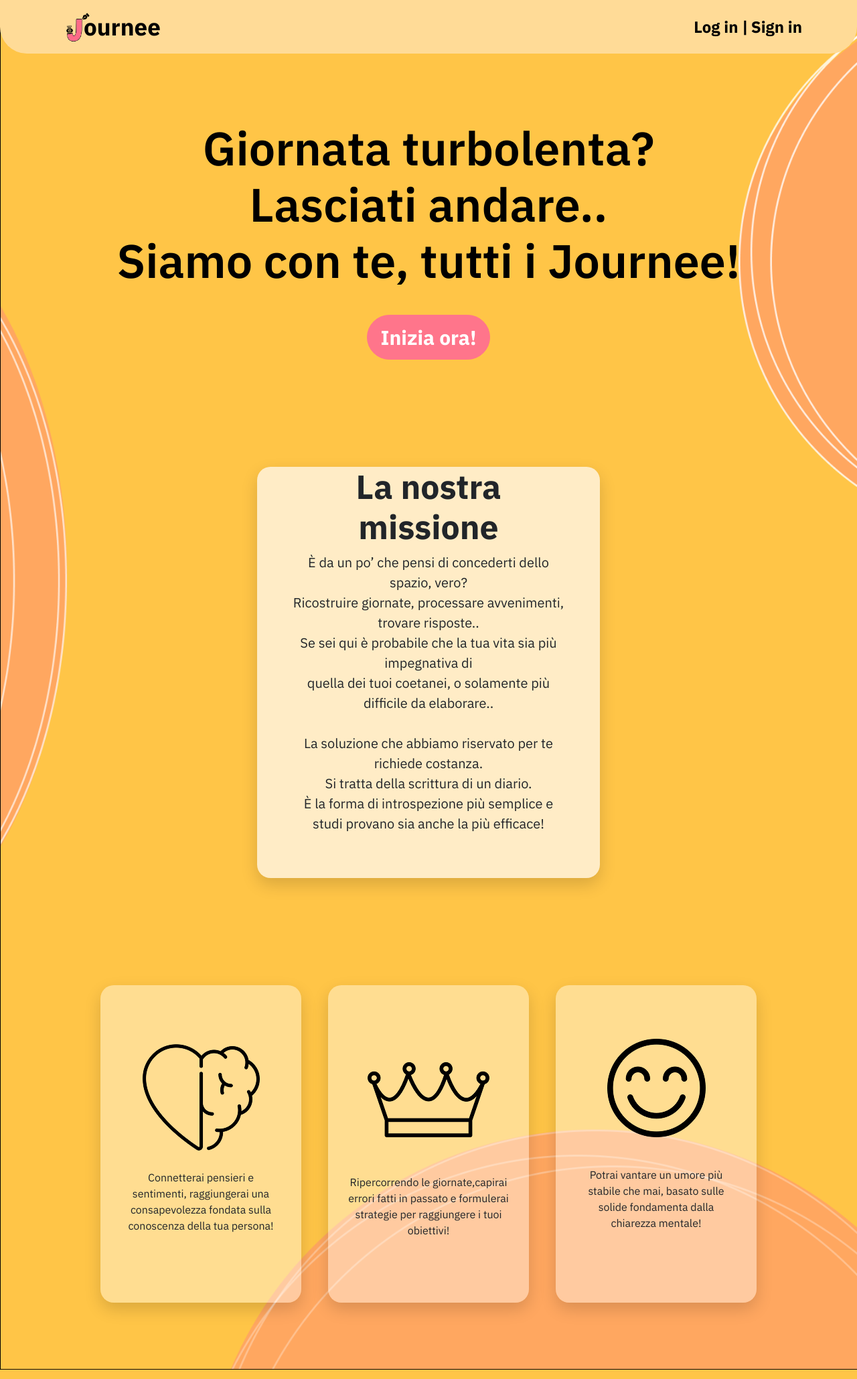
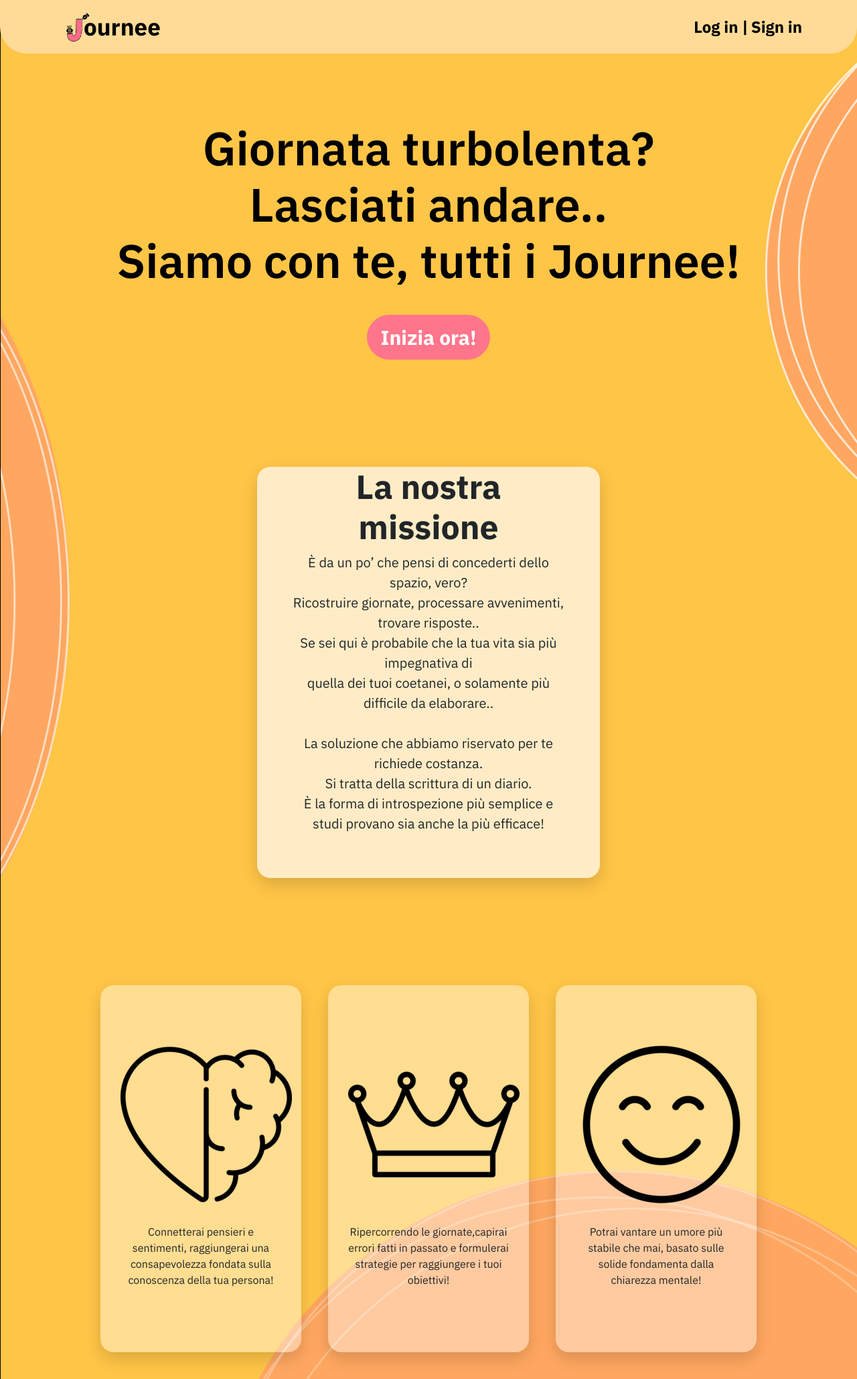
Before and after one commit to daniodev/Journee-Website, a PHP site: page /landing.php in a window 1280 px wide. Shown: the top 2059 px of the page at 67% size. Run offline with PHP 8.4, Linux system fonts and the light colour scheme.

Commit message:
riparato le icone
cambiato le icone per una versione stabile

```diff
--- a/landing.php
+++ b/landing.php
@@ -139,7 +139,7 @@ body {
             <div class="features">
         <div class="feature-card">
             <div class="icon">
-                <img src="sources/images/brain.png" alt="Brain icon">
+                <img src="sources/images/cervello.png" alt="Brain icon">
             </div>
             <p>
                 Connetterai pensieri e sentimenti, raggiungerai una consapevolezza fondata sulla conoscenza della tua persona!
@@ -148,7 +148,7 @@ body {
 
         <div class="feature-card">
             <div class="icon">
-                <img src="sources/images/crown.png" alt="Crown icon">
+                <img src="sources/images/corona.png" alt="Crown icon">
             </div>
             <p>
                 Ripercorrendo le giornate,capirai errori fatti in passato e formulerai strategie per raggiungere i tuoi obiettivi!
@@ -157,13 +157,8 @@ body {
 
         <div class="feature-card">
             <div class="icon">
-                <img src="sources/images/smile.png" alt="Smile icon">
+                <img src="sources/images/faccina.png" alt="Smile icon">
             </div>
-
-            <!--
-            qui c'è un invio a nuova riga <br> momentaneo perchè non c'è uno stabilizzatore per le icone e i testi
-            -->
-            <br>
 
             <p>
                 Potrai vantare un umore più stabile che mai, basato sulle solide fondamenta dalla chiarezza mentale!
```
Also changed, not shown: sources/images/cervello.png (added), sources/images/corona.png (added), sources/images/faccina.png (added).
